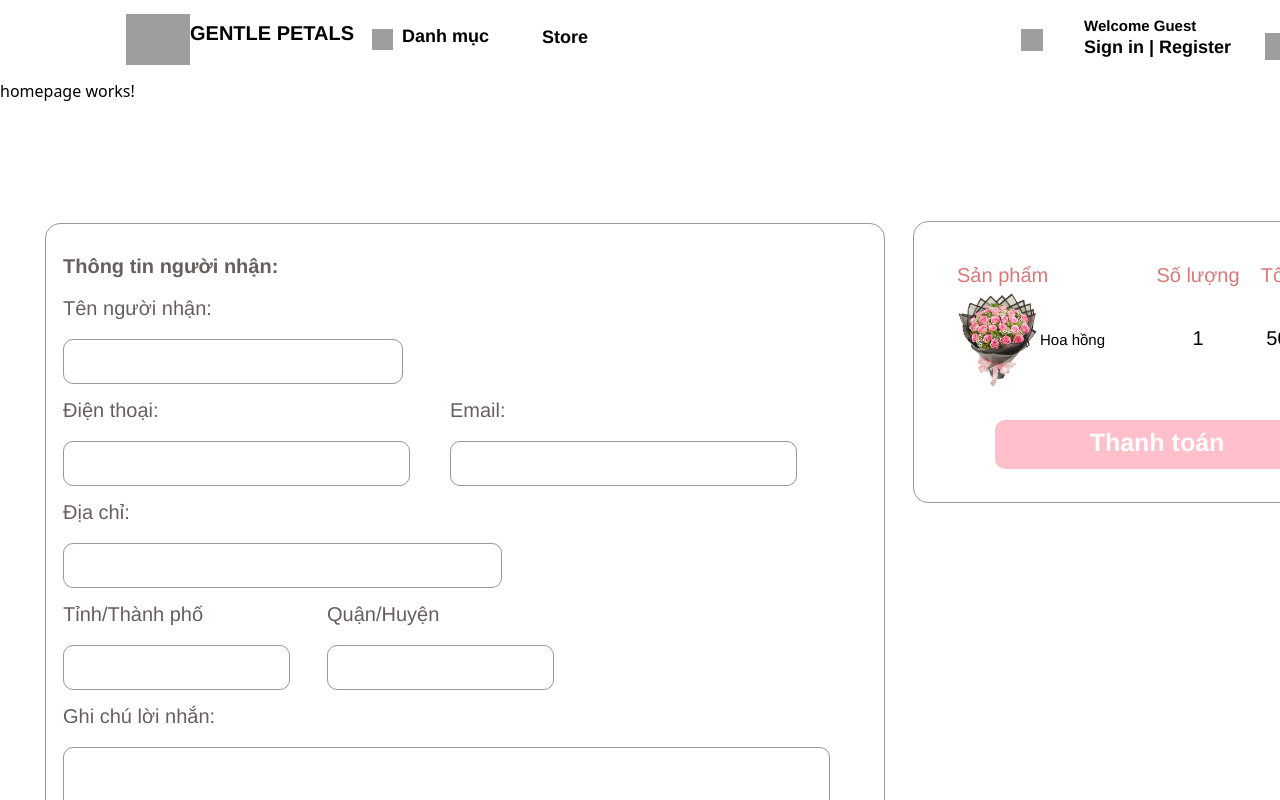
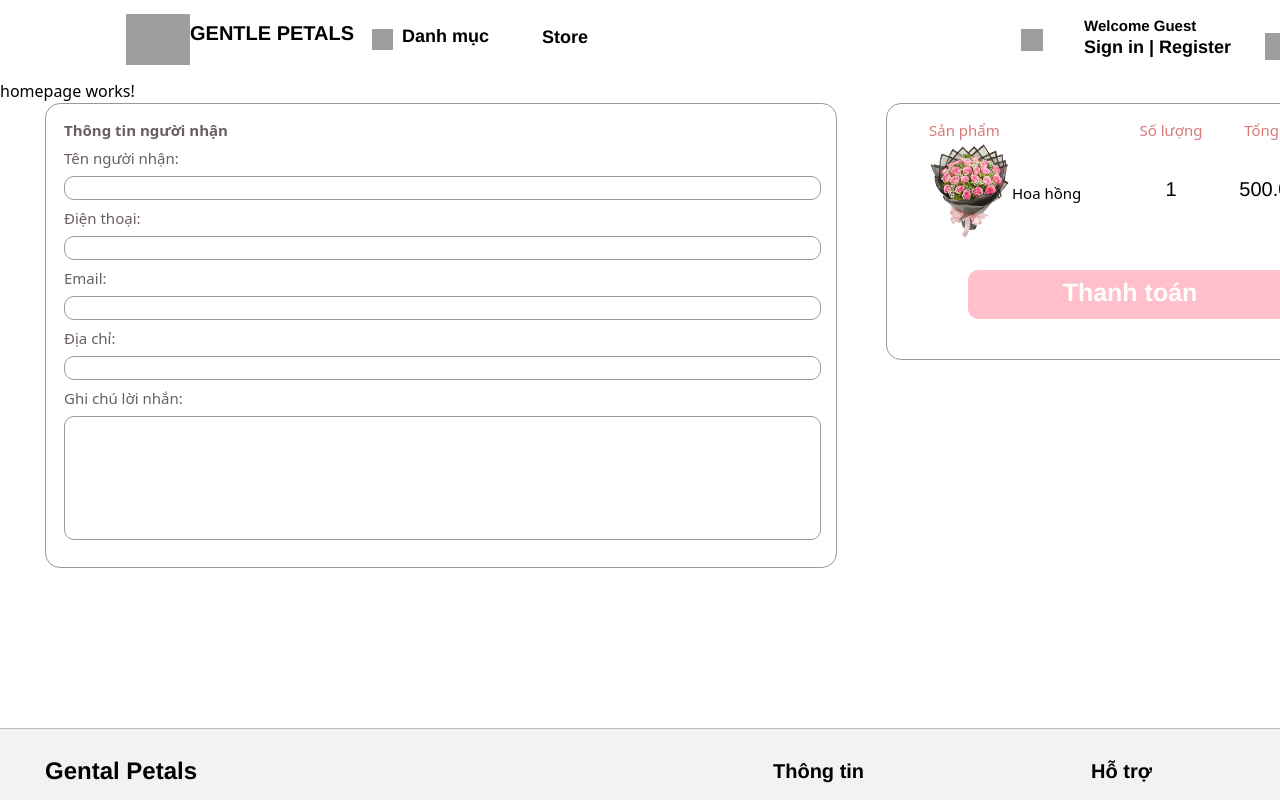
Before and after one commit to SainuEsrever/gentlepetals-client, an Angular app: page /order in a window 1280 px wide. Shown: the top 800 px of the page. Built offline with nearby package versions, Linux system fonts and the light colour scheme; grey boxes are pictures that could not be loaded.

Commit message:
chỉnh order

```diff
--- a/src/app/components/order/order.component.css
+++ b/src/app/components/order/order.component.css
@@ -1,29 +1,51 @@
-.t-hng {
-    background-color: #ffffff;
+  *{
+    padding: 0;
+    margin: 0;
+  }
+  .container{
     display: flex;
-    flex-direction: row;
-    justify-content: center;
-    width: 100%;
+    margin-bottom: 160px;
   }
-
-  .t-hng .div {
-    background-color: #ffffff;
-    width: 1440px;
-    height: 1024px;
-    position: relative;
+  .info{
+    min-width: 792px;
+    margin-left: 45px;
+    border-radius: 15px;
+    border: 1px solid #9E9595;
+    padding-left: 18px;
+    padding-top: 16px;
   }
-
-  .t-hng .thng-tin-ngi-nhn {
-    position: absolute;
-    width: 858px;
-    height: 657px;
-    top: 120px;
-    left: 45px;
+  .info .title{
+    color: #695F5F;
+    font: 700 15px Noto Sans, sans-serif;
   }
-
-  .t-hng .overlap-group {
-    width: 840px;
-    height: 657px;
+  .info input{
+    width: 98%;
+    height: 24px;
+    border-radius: 10px;
+    border: 1px solid #9E9595;
+  }
+  .info textarea{
+    width: 98%;
+    height: 124px;
+    border-radius: 10px;
+    border: 1px solid #9E9595;
+    margin-bottom: 21px;
+    resize: none;
+  }
+  .info p{
+    margin-bottom: 8px;
+    margin-top: 8px;
+    color: #695f5f;
+    font: 500 15px Noto Sans, sans-serif;
+  }
+  .container .product_container {
+    min-width: 488px;
+    height: 257px;
+    margin-left: 49px;
+  }
+  .container .overlap {
+    width: 488px;
+    height: 257px;
     position: relative;
     background-color: #ffffff;
     border-radius: 15px;
@@ -31,329 +53,13 @@
     border-color: #9e9595;
   }
 
-  .t-hng .text-wrapper {
-    position: absolute;
-    top: 379px;
-    left: 281px;
-    font-family: "Noto Sans-Medium", Helvetica;
-    font-weight: 500;
-    color: #685e5e;
-    font-size: 20px;
-    letter-spacing: 0;
-    line-height: normal;
-  }
-
-  .t-hng .text-wrapper-2 {
-    position: absolute;
-    top: 277px;
-    left: 17px;
-    font-family: "Noto Sans-Medium", Helvetica;
-    font-weight: 500;
-    color: #685e5e;
-    font-size: 20px;
-    letter-spacing: 0;
-    line-height: normal;
-  }
-
-  .t-hng .text-wrapper-3 {
-    position: absolute;
-    top: 379px;
-    left: 17px;
-    font-family: "Noto Sans-Medium", Helvetica;
-    font-weight: 500;
-    color: #685e5e;
-    font-size: 20px;
-    letter-spacing: 0;
-    line-height: normal;
-  }
-
-  .t-hng .text-wrapper-4 {
-    position: absolute;
-    top: 175px;
-    left: 17px;
-    font-family: "Noto Sans-Medium", Helvetica;
-    font-weight: 500;
-    color: #685e5e;
-    font-size: 20px;
-    letter-spacing: 0;
-    line-height: normal;
-  }
-
-  .t-hng .text-wrapper-5 {
-    position: absolute;
-    top: 31px;
-    left: 17px;
-    font-family: "Noto Sans-Bold", Helvetica;
-    font-weight: 700;
-    color: #685e5e;
-    font-size: 20px;
-    letter-spacing: 0;
-    line-height: normal;
-  }
-
-  .t-hng .text-wrapper-6 {
-    position: absolute;
-    top: 73px;
-    left: 17px;
-    font-family: "Noto Sans-Medium", Helvetica;
-    font-weight: 500;
-    color: #685e5e;
-    font-size: 20px;
-    letter-spacing: 0;
-    line-height: normal;
-  }
-
-  .t-hng .input-1 {
-    width: 340px;
-    height: 45px;
-    top: 115px;
-    left: 17px;
-    position: absolute;
-    background-color: #ffffff;
-    border-radius: 10px;
-    border: 1px solid;
-    border-color: #9e9595;
-  }
-
-  .t-hng .input-2 {
-    width: 347px;
-    height: 45px;
-    top: 217px;
-    left: 17px;
-    position: absolute;
-    background-color: #ffffff;
-    border-radius: 10px;
-    border: 1px solid;
-    border-color: #9e9595;
-  }
-  .t-hng .input-3 {
-    width: 347px;
-    height: 45px;
-    top: 217px;
-    left: 404px;
-    position: absolute;
-    background-color: #ffffff;
-    border-radius: 10px;
-    border: 1px solid;
-    border-color: #9e9595;
-  }
-  .t-hng .input-4 {
-    width: 439px;
-    height: 45px;
-    top: 319px;
-    left: 17px;
-    position: absolute;
-    background-color: #ffffff;
-    border-radius: 10px;
-    border: 1px solid;
-    border-color: #9e9595;
-  }
-
-  .t-hng .text-wrapper-7 {
-    position: absolute;
-    top: 379px;
-    left: 553px;
-    font-family: "Noto Sans-Medium", Helvetica;
-    font-weight: 500;
-    color: #685e5e;
-    font-size: 20px;
-    letter-spacing: 0;
-    line-height: normal;
-  }
-
-  .t-hng .input-5 {
-    width: 227px;
-    height: 45px;
-    top: 421px;
-    left: 17px;
-    position: absolute;
-    background-color: #ffffff;
-    border-radius: 10px;
-    border: 1px solid;
-    border-color: #9e9595;
-  }
-
-  .t-hng .input-6 {
-    width: 227px;
-    height: 45px;
-    top: 421px;
-    left: 281px;
-    position: absolute;
-    background-color: #ffffff;
-    border-radius: 10px;
-    border: 1px solid;
-    border-color: #9e9595;
-  }
-
-  .t-hng .text-wrapper-8 {
-    position: absolute;
-    top: 481px;
-    left: 17px;
-    font-family: "Noto Sans-Medium", Helvetica;
-    font-weight: 500;
-    color: #685e5e;
-    font-size: 20px;
-    letter-spacing: 0;
-    line-height: normal;
-  }
-
-  .t-hng .input-7 {
-    width: 767px;
-    height: 108px;
-    top: 523px;
-    left: 17px;
-    position: absolute;
-    background-color: #ffffff;
-    border-radius: 10px;
-    border: 1px solid;
-    border-color: #9e9595;
-    resize: none;
-  }
-
-
-  .t-hng .text-wrapper-9 {
-    position: absolute;
-    top: 175px;
-    left: 404px;
-    font-family: "Noto Sans-Medium", Helvetica;
-    font-weight: 500;
-    color: #685e5e;
-    font-size: 20px;
-    letter-spacing: 0;
-    line-height: normal;
-  }
-
-  .t-hng .sn-phm {
-    position: absolute;
-    width: 502px;
-    height: 282px;
-    top: 118px;
-    left: 913px;
-  }
-
-  .t-hng .overlap {
-    width: 488px;
-    height: 282px;
-    position: relative;
-    background-color: #ffffff;
-    border-radius: 15px;
-    border: 1px solid;
-    border-color: #9e9595;
-  }
-
-  /* .t-hng .image {
-    position: absolute;
-    width: 83px;
-    height: 87px;
-    top: 81px;
-    left: 38px;
-    object-fit: cover;
-  } */
-
-  .t-hng .text-wrapper-10 {
-    position: absolute;
-    top: 40px;
-    left: 41px;
-    font-family: "Noto Sans-Medium", Helvetica;
-    font-weight: 500;
-    color: #d87979;
-    font-size: 20px;
-    letter-spacing: 0;
-    line-height: normal;
-  }
-
-  .t-hng .text-wrapper-11 {
-    position: absolute;
-    top: 40px;
-    left: 228px;
-    font-family: "Noto Sans-Medium", Helvetica;
-    font-weight: 500;
-    color: #d87979;
-    font-size: 20px;
-    letter-spacing: 0;
-    line-height: normal;
-  }
-
-  .t-hng .text-wrapper-12 {
-    position: absolute;
-    top: 40px;
-    left: 352px;
-    font-family: "Noto Sans-Medium", Helvetica;
-    font-weight: 500;
-    color: #d87979;
-    font-size: 20px;
-    letter-spacing: 0;
-    line-height: normal;
-  }
-
-  .t-hng .text-wrapper-13 {
-    position: absolute;
-    top: 109px;
-    left: 135px;
-    font-family: "Noto Sans-Medium", Helvetica;
-    font-weight: 500;
-    color: #000000;
-    font-size: 15px;
-    letter-spacing: 0;
-    line-height: normal;
-  }
-
-  .t-hng .text-wrapper-14 {
-    position: absolute;
-    top: 104px;
-    left: 265px;
-    font-family: "Noto Sans-Medium", Helvetica;
-    font-weight: 500;
-    color: #000000;
-    font-size: 20px;
-    letter-spacing: 0;
-    line-height: normal;
-  }
-
-  .t-hng .text-wrapper-15 {
-    position: absolute;
-    top: 104px;
-    left: 356px;
-    font-family: "Noto Sans-Medium", Helvetica;
-    font-weight: 500;
-    color: #000000;
-    font-size: 20px;
-    letter-spacing: 0;
-    line-height: normal;
-  }
-
-  .t-hng .div-wrapper {
-    position: absolute;
-    width: 324px;
-    height: 49px;
-    top: 199px;
-    left: 90px;
-    background-color: #ffc0cb;
-    border-radius: 10px;
-  }
-
-  .t-hng .text-wrapper-16 {
-    position: absolute;
-    top: 8px;
-    left: 90px;
-    font-family: "Noto Sans-Bold", Helvetica;
-    font-weight: 700;
-    color: #ffffff;
-    font-size: 25px;
-    letter-spacing: 0;
-    line-height: normal;
-  }
   .product{
     margin-left: 42px;
-    margin-top: 41px;
+    margin-top: 16px;
   }
   .product th{
-    font-family: "Noto Sans-Medium", Helvetica;
-    font-weight: 500;
-    color: #d87979;
-    font-size: 20px;
-    letter-spacing: 0;
-    line-height: normal;
+    color: #d97979;
+    font: 500 15px Noto Sans, sans-serif;
   }
   .product th:first-child{
     text-align: left;
@@ -375,14 +81,10 @@
   .image img{
     width: 83px;
   }
-  .info{
-    font-family: "Noto Sans-Medium", Helvetica;
-    font-weight: 500;
+  .p_info{
+    font: 500 15px Noto Sans, sans-serif;
     color: #000000;
-    font-size: 15px;
-    letter-spacing: 0;
-    line-height: normal;
-    padding-top: 42px;
+    margin-top: 43px;
   }
   .quantity{
     font-family: "Noto Sans-Medium", Helvetica;
--- a/src/app/components/order/order.component.html
+++ b/src/app/components/order/order.component.html
@@ -1,34 +1,21 @@
-<div class="t-hng">
-    <div class="div">
-    <div class="thng-tin-ngi-nhn">
-        <div class="overlap-group">
-        <div class="text-wrapper">Quận/Huyện</div>
-        <div class="text-wrapper-2">Địa chỉ:</div>
-        <div class="text-wrapper-3">Tỉnh/Thành phố</div>
-        <div class="text-wrapper-4">Điện thoại:</div>
-        <div class="text-wrapper-5">Thông tin người nhận:</div>
-        <div class="text-wrapper-6">Tên người nhận:</div>
-        <div class="text-wrapper-9">Email:</div>
-        <div class="text-wrapper-8">Ghi chú lời nhắn:</div>
-        <input type="text" class="input-1" id="name">
-        <input type="text" class="input-2" id="phone">
-        <input type="email" class="input-3" id="email">
-        <input type="text" class="input-4" id="address">
-        <input type="text" class="input-5" id="city">
-        <input type="text" class="input-6" id="state">
-        <textarea class="input-7" id="note"></textarea>
+<div class="container">
+    <div class="info">
+        <div class="title">Thông tin người nhận</div>
+        <div>
+            <p><label for="name">Tên người nhận:</label></p>
+            <input type="text" required #name>
+            <p><label for="phone">Điện thoại:</label></p>
+            <input type="text" id="phone" required>
+            <p><label for="email">Email:</label></p>
+            <input type="email" id="email" required>
+            <p><label for="address">Địa chỉ: </label></p>
+            <input type="text" id="address" required>
+            <p><label for="note">Ghi chú lời nhắn: </label></p>
+            <textarea name="" id="" required></textarea>
         </div>
     </div>
-    <div class="sn-phm">
+    <div class="product_container">
         <div class="overlap">
-            <!-- <img class="image" src="assets/image/hoahong.png" />
-            <div class="text-wrapper-10">Sản phẩm</div>
-            <div class="text-wrapper-11">Số lượng</div>
-            <div class="text-wrapper-12">Tổng cộng</div>
-            <div class="text-wrapper-13">Hoa hồng</div>
-            <div class="text-wrapper-14">1</div>
-            <div class="text-wrapper-15">500.000 đ</div>
-            <div class="div-wrapper"><a class="text-wrapper-16" routerLink="/payment">Thanh toán</a></div> -->
             <table class="product">
                 <tr>
                     <th>Sản phẩm</th>
@@ -39,7 +26,7 @@
                     <td>
                         <div class="product_info">
                             <div class="image"><img src="assets/image/hoahong.png"></div>
-                            <div class="info">
+                            <div class="p_info">
                                 <p>Hoa hồng</p>
                             </div>
                         </div>
@@ -48,8 +35,7 @@
                     <td class="price">500.000đ</td>
                 </tr>
             </table>
-            <div class="btn"><a routerLink="/payment">Thanh toán</a></div>
+            <div class="btn"><a routerLink="/">Thanh toán</a></div>
         </div>
     </div>
-    </div>
 </div>
--- a/src/app/components/shopping-cart/shopping-cart.component.css
+++ b/src/app/components/shopping-cart/shopping-cart.component.css
@@ -1,14 +1,11 @@
-* {
-  margin: 0;
-  padding: 0;
-}
 .container {
   display: flex;
   margin-top: 30px;
   margin-bottom: min(60px);
 }
 .product_container{
-  width: 910px;
+  min-width: 910px;
+  width: 65%;
   padding-left: 60px;
 }
 .product {
@@ -141,7 +138,7 @@ input.quantity::-webkit-inner-spin-button {
 }
 
 .bill {
-  width: 420px;
+  min-width: 420px;
   height: 291px;
   border-radius: 15px;
   border: 1px solid #9E9595;
```
